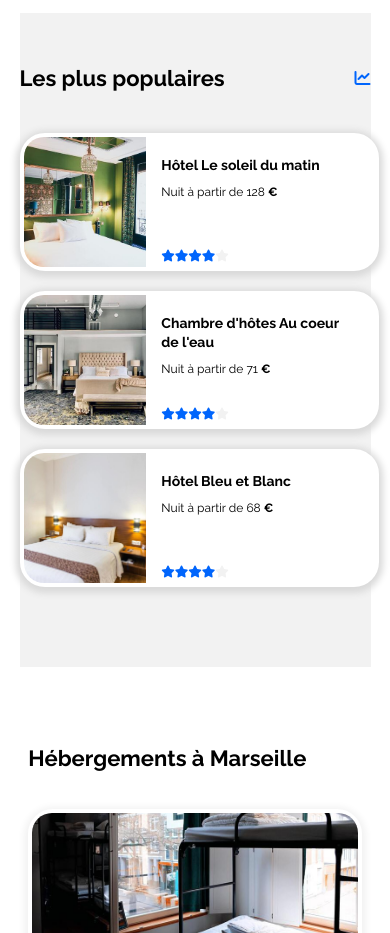
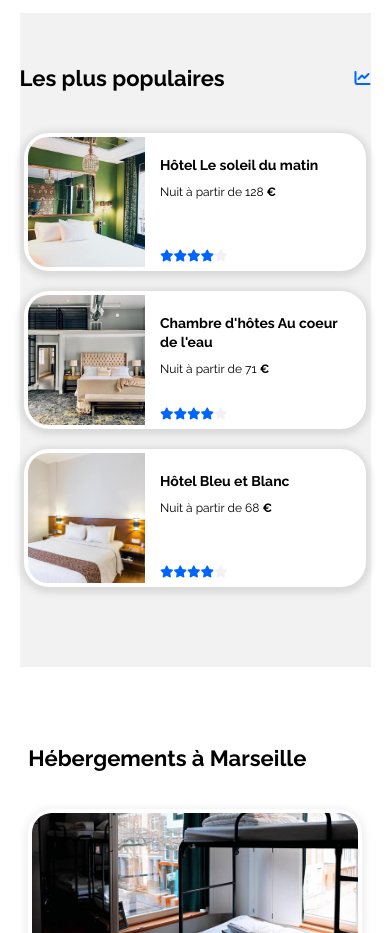
Before and after one commit to Halfligh/OCR---Projet-2, a plain HTML site: page index.html in a window 390 px wide. Shown: the part 820-1753 px from the top of the page. Drawn offline with Linux system fonts and the light colour scheme.

Commit message:
tablette sizing WIP

```diff
--- a/style.css
+++ b/style.css
@@ -825,6 +825,9 @@ footer{
         .popular-div{
             height: 130px;
             margin-bottom: 20px;
+            margin-left: auto;
+            margin-right: auto;
+            width: 95%;
         }
 
         #hebergements-marseille{
```
